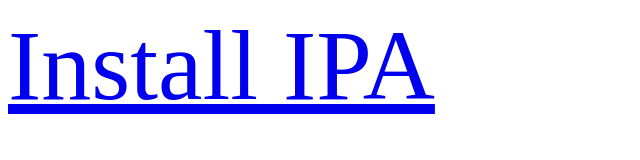
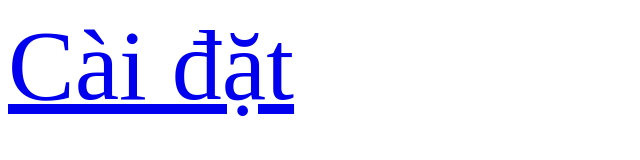
Before and after one commit to xuanphucmanagement/XPManagement, a plain HTML site: page index.html in a window 1280 px wide. Shown: the whole page, without its empty margins (0-640 px from the left). Drawn offline with Linux system fonts and the light colour scheme.

Commit message:
Update index.html

```diff
--- a/index.html
+++ b/index.html
@@ -1 +1 @@
-<a style="font-size:100px;text-align:center" href="itms-services://?action=download-manifest&url=https://raw.githubusercontent.com/xuanphucmanagement/XPManagement/master/manifest.plist">Install IPA </a>
+<a style="font-size:100px" href="itms-services://?action=download-manifest&url=https://raw.githubusercontent.com/xuanphucmanagement/XPManagement/master/manifest.plist">Cài đặt </a>
```
